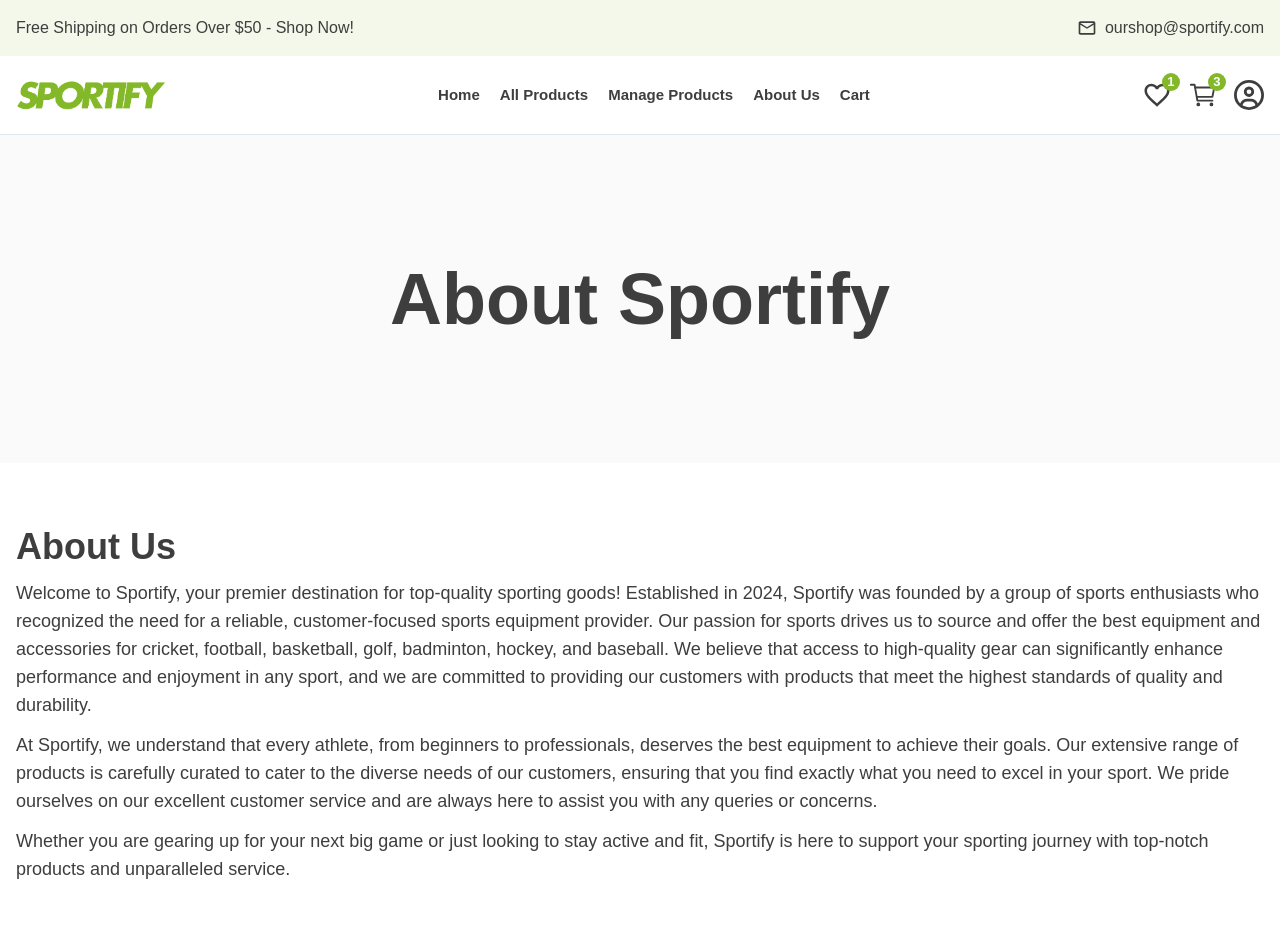
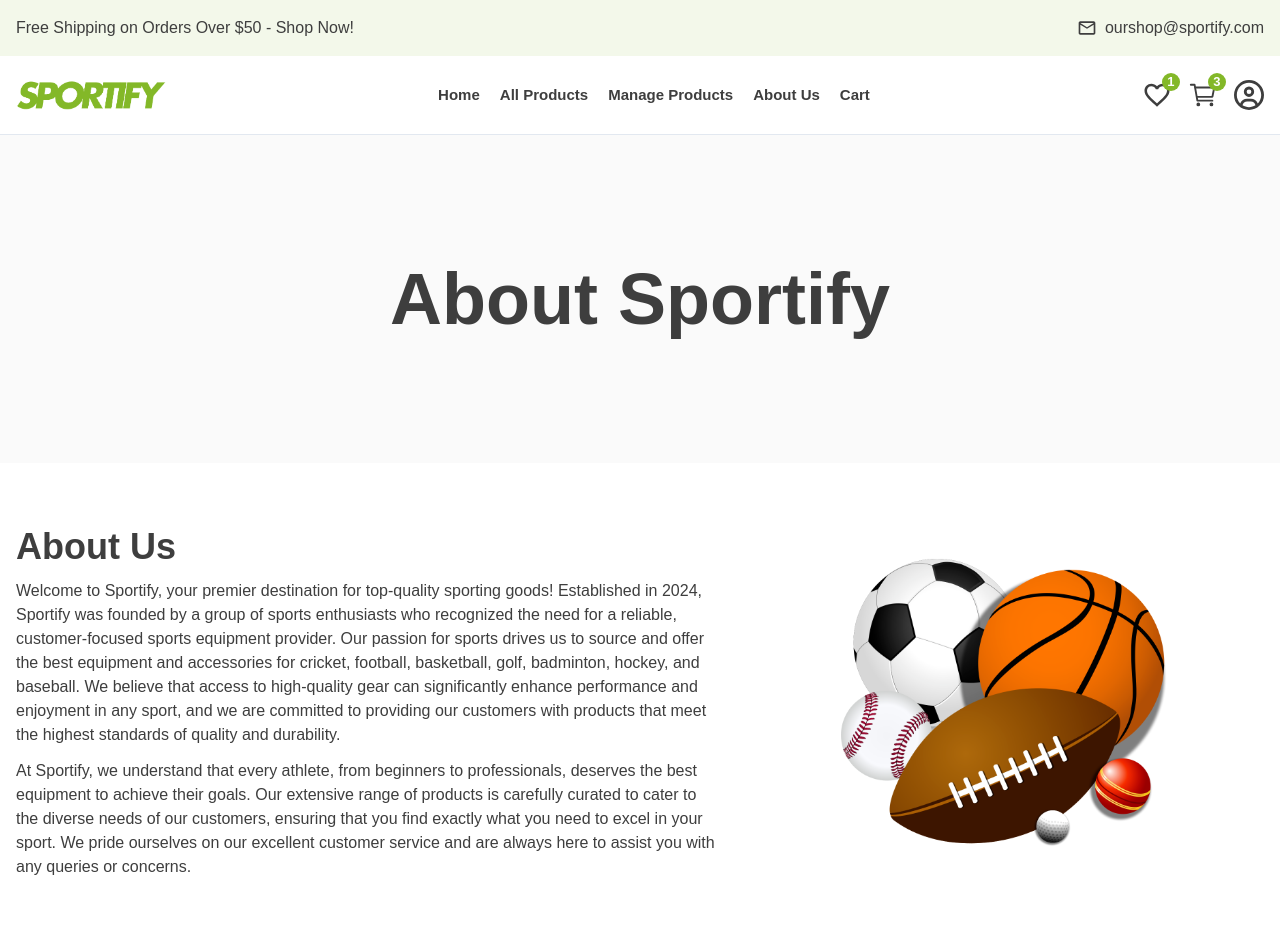
Before and after one commit to junayednoman/sportify, a React (Vite) app: page /about in a window 1280 px wide. Shown: the top 946 px of the page. Built offline with nearby package versions, Linux system fonts and the light colour scheme.

Commit message:
about us page updated

```diff
--- a/src/components/layout/sections/about/About.tsx
+++ b/src/components/layout/sections/about/About.tsx
@@ -2,45 +2,51 @@
 import SectionContainer from "../../SectionContainer";
 import Features from "../home/features/Features";
 import OurTeam from "./OurTeam";
+import aboutImg from "@/assets/images/Sport_balls.svg.png";
 
 const About = () => {
   return (
     <>
       <SContainer>
         <SectionContainer>
-          <div>
-            <h4 className="md:text-4xl text-3xl font-semibold mb-3">About Us</h4>
-            <p className="lg:text-lg">
+          <div className="flex items-center gap-10">
+            <div className="lg:w-[56%] w-full">
+              <h4 className="md:text-4xl text-3xl font-semibold mb-3">
+                About Us
+              </h4>
+              <p className="">
                 Welcome to Sportify, your premier destination for top-quality
                 sporting goods! Established in 2024, Sportify was founded by a
                 group of sports enthusiasts who recognized the need for a
-              reliable, customer-focused sports equipment provider. Our passion
-              for sports drives us to source and offer the best equipment and
-              accessories for cricket, football, basketball, golf, badminton,
-              hockey, and baseball. We believe that access to high-quality gear
-              can significantly enhance performance and enjoyment in any sport,
-              and we are committed to providing our customers with products that
-              meet the highest standards of quality and durability.
+                reliable, customer-focused sports equipment provider. Our
+                passion for sports drives us to source and offer the best
+                equipment and accessories for cricket, football, basketball,
+                golf, badminton, hockey, and baseball. We believe that access to
+                high-quality gear can significantly enhance performance and
+                enjoyment in any sport, and we are committed to providing our
+                customers with products that meet the highest standards of
+                quality and durability.
               </p>
-            <p className="mt-3 lg:text-lg">
+              <p className="mt-3 ">
                 At Sportify, we understand that every athlete, from beginners to
-              professionals, deserves the best equipment to achieve their goals.
-              Our extensive range of products is carefully curated to cater to
-              the diverse needs of our customers, ensuring that you find exactly
-              what you need to excel in your sport. We pride ourselves on our
-              excellent customer service and are always here to assist you with
-              any queries or concerns.
+                professionals, deserves the best equipment to achieve their
+                goals. Our extensive range of products is carefully curated to
+                cater to the diverse needs of our customers, ensuring that you
+                find exactly what you need to excel in your sport. We pride
+                ourselves on our excellent customer service and are always here
+                to assist you with any queries or concerns.
               </p>
-            <p className="mt-3 lg:text-lg">
-              Whether you are gearing up for your next big game or just looking
-              to stay active and fit, Sportify is here to support your sporting
-              journey with top-notch products and unparalleled service.
-            </p>
+            </div>
+            <div className="w-[40%] lg:block hidden">
+              <img className="w-[70%] mx-auto" src={aboutImg} alt="" />
+            </div>
           </div>
         </SectionContainer>
         <SectionContainer>
           <div>
-            <h4 className="md:text-4xl text-3xl font-semibold mb-3">Our Mission</h4>
+            <h4 className="md:text-4xl text-3xl font-semibold mb-3">
+              Our Mission
+            </h4>
             <p className="lg:text-lg">
               At Sportify, our mission is to empower athletes of all levels by
               providing superior sports equipment and exceptional customer
@@ -63,7 +69,9 @@
         </SectionContainer>
         <SectionContainer>
           <div>
-            <h4 className="md:text-4xl text-3xl font-semibold mb-3">Our Vision</h4>
+            <h4 className="md:text-4xl text-3xl font-semibold mb-3">
+              Our Vision
+            </h4>
             <p className="lg:text-lg">
               Our vision at Sportify is to become the leading provider of
               sporting goods globally, known for our commitment to quality,
@@ -83,7 +91,9 @@
         </SectionContainer>
         <SectionContainer>
           <div>
-            <h4 className="md:text-4xl text-3xl font-semibold mb-3">Get in Touch</h4>
+            <h4 className="md:text-4xl text-3xl font-semibold mb-3">
+              Get in Touch
+            </h4>
             <p className="lg:text-lg">
               We value our customers and are always here to help you with any
               questions, comments, or concerns. Our dedicated support team is
```
Also changed, not shown: src/assets/images/Sport_balls.svg.png (added), 1 other file (tests, documents, lock files or other folders). Lines whose indentation alone changed are shown as unchanged.
